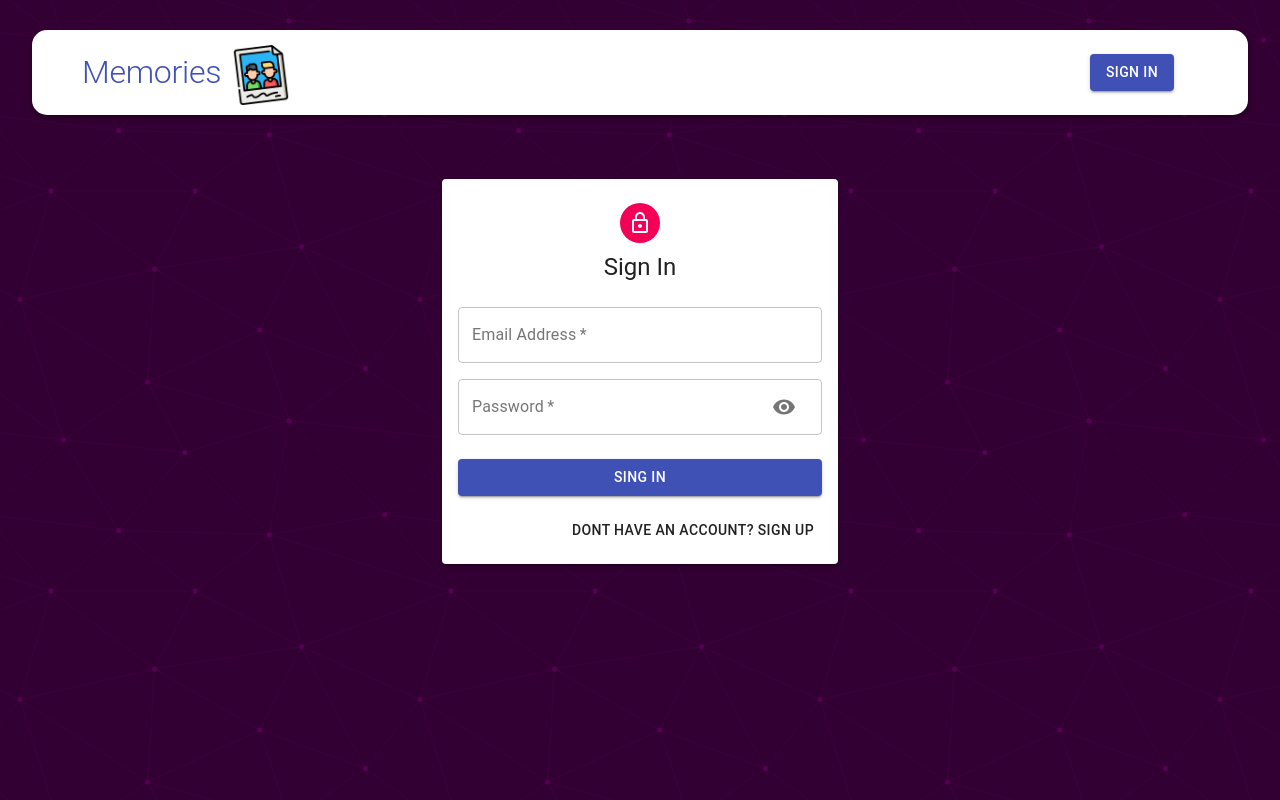
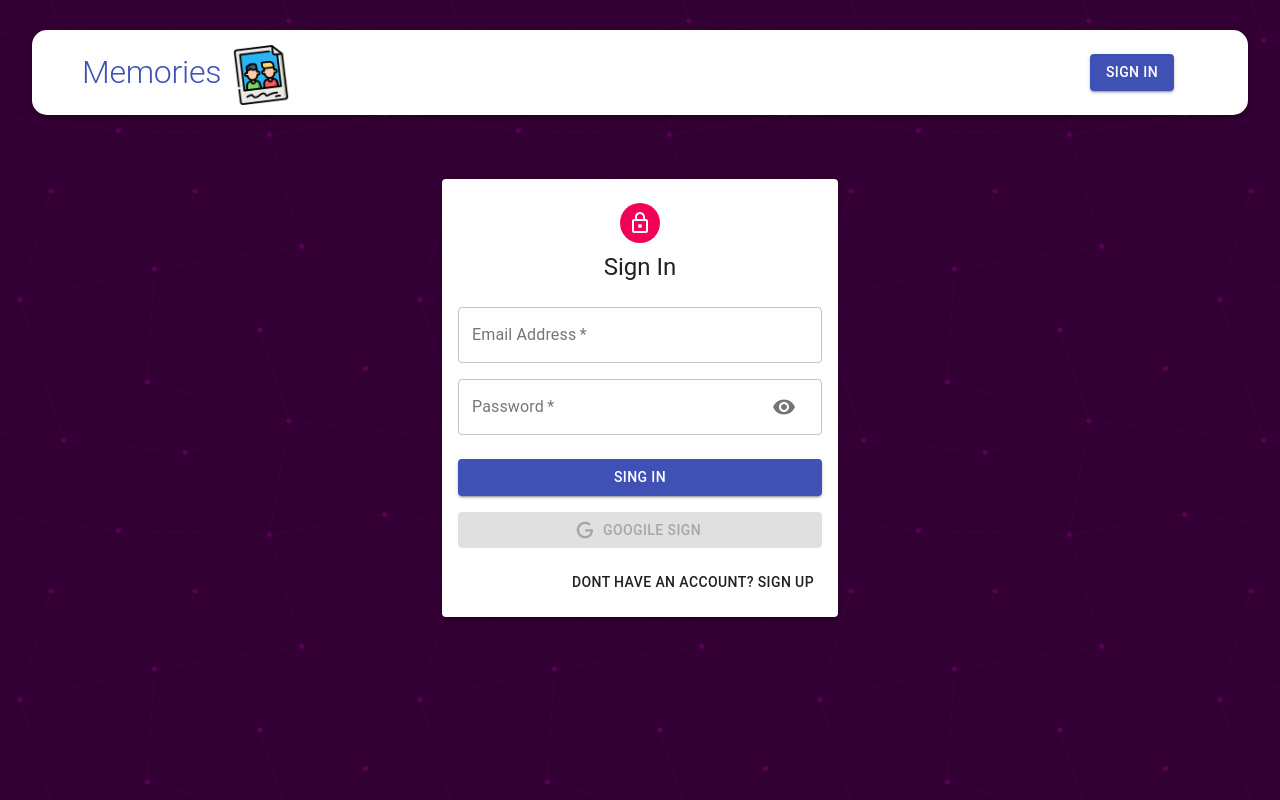
Before and after one commit to juneroy1/react-fullstack-client, a React (Create React App) app: page /auth in a window 1280 px wide. Built offline with nearby package versions, Linux system fonts and the light colour scheme.

Commit message:
implement google login perfectly

```diff
--- a/src/components/Auth/Auth.js
+++ b/src/components/Auth/Auth.js
@@ -1,10 +1,21 @@
 import React, { useState } from 'react'
 import { Avatar, Button, Paper, Grid, Typography, Container, TextField } from '@material-ui/core'
 import LockOutlinedIcon from '@material-ui/icons/LockOutlined'
+
+import {GoogleLogin} from 'react-google-login';
 // import Lock
 import useStyles from './styles'
 import Input from './Input'
+import Icon from './Icon';
+import { useDispatch } from 'react-redux';
+import {useHistory} from 'react-router-dom';
+import { AUTH, LOGOUT } from '../../constants/actionTypes';
+
+
+
 const Auth = () => {
+    const history = useHistory();
+    const dispatch = useDispatch();
     const classes = useStyles();
     const [showPassword, setShowPassword] = useState(false);
     const [isSignUp, setIsSignUp] = useState(false);
@@ -20,6 +31,23 @@
     const switchMode = () => {
         setIsSignUp((prevIsSignUp) => !prevIsSignUp );
         handleShowPassword(false);
+    }
+
+    const googleSucess = async (res) =>{
+        // console.log(res)
+        const result = res?.profileObj;
+        const token = res?.tokenId;
+
+        try {
+            dispatch({type: AUTH, data: {result, token}});
+
+            history.push('/')
+        } catch (error) {
+            console.log(error)
+        }
+    }
+    const googleFailure = () =>{
+        console.log("Google sign in was unsuccessful, Try again later")
     }
     return (
         <Container component="main" maxWidth="xs">
@@ -46,11 +74,30 @@
                         }
 
                     </Grid>
+
                     <Button type='submit' fullWidth variant='contained' color="primary" className={classes.submit}>
                         {
                             isSignUp?'Sign Up' : 'Sing In'
                         }
                     </Button>
+                    <GoogleLogin
+                        clientId='467456132560-159mb6g0ek8foa8k9f1bplkif34sglj7.apps.googleusercontent.com'
+                        render={(renderProps) => (
+                            <Button
+                            className={classes.googleButton}
+                            color="primary"
+                            fullWidth
+                            onClick={renderProps.onClick}
+                            disabled={renderProps.disabled}
+                            startIcon={<Icon/>}
+                            variant='contained'>
+                                Googile Sign
+                            </Button>
+                        )}
+                        onSuccess={googleSucess}
+                        onFailure={googleFailure}
+                        cookiePolicy='single_host_origin'
+                    />
                     <Grid container justifyContent='flex-end'>
                         <Grid item >
                             <Button onClick={switchMode}>
--- /dev/null
+++ b/src/components/Auth/Icon.js
@@ -0,0 +1,12 @@
+import React from 'react';
+
+const icon = () => (
+  <svg style={{ width: '20px', height: '20px' }} viewBox="0 0 24 24">
+    <path
+      fill="currentColor"
+      d="M21.35,11.1H12.18V13.83H18.69C18.36,17.64 15.19,19.27 12.19,19.27C8.36,19.27 5,16.25 5,12C5,7.9 8.2,4.73 12.2,4.73C15.29,4.73 17.1,6.7 17.1,6.7L19,4.72C19,4.72 16.56,2 12.1,2C6.42,2 2.03,6.8 2.03,12C2.03,17.05 6.16,22 12.25,22C17.6,22 21.5,18.33 21.5,12.91C21.5,11.76 21.35,11.1 21.35,11.1V11.1Z"
+    />
+  </svg>
+);
+
+export default icon;
--- a/src/components/Navbar/Navbar.js
+++ b/src/components/Navbar/Navbar.js
@@ -1,12 +1,26 @@
-import React from 'react'
-import {Link} from 'react-router-dom';
+import React, { useEffect, useState } from 'react'
+import {Link, useHistory, useLocation} from 'react-router-dom';
 import { AppBar, Avatar, Button, Toolbar, Typography } from '@material-ui/core'
 import useStyles from './styles'
 import memories from '../../images/memories.png';
+import { useDispatch } from 'react-redux';
+const Navbar = () => {
+    const location = useLocation();
+    const classes = useStyles();
+    const [user, setUser] = useState(JSON.parse(localStorage.getItem('profile')));
+    const dispatch = useDispatch();
+    const history = useHistory();
+    const logout = () => {
+        dispatch({type: 'LOGOUT'});
+        history.push('/auth');
+        setUser(null);
+    }
 
-const Navbar = () => {
-    const classes = useStyles();
-    const user = null;
+    useEffect(() => {
+        const token = user?.token;
+
+        setUser(JSON.parse(localStorage.getItem('profile')));
+    }, [location])
     return (
         <AppBar className={classes.appBar} position="static" color="inherit">
             <div className={classes.brandContainer}>
@@ -18,7 +32,7 @@
                     <div className={classes.profile}>
                         <Avatar className={classes.purple} alt={user.result.name} src={user.result.imageUrl}>{user.result.name.charAt(0)}</Avatar>
                         <Typography className={classes.userName} variant='h6'>{user.result.name}</Typography>
-                        <Button variant='contained' className={classes.logout} color="secondary">Logout</Button>
+                        <Button variant='contained' onClick={logout} className={classes.logout} color="secondary">Logout</Button>
 
                     </div>
                 ):(
--- a/src/constants/actionTypes.js
+++ b/src/constants/actionTypes.js
@@ -2,3 +2,5 @@
 export const UPDATE = 'UPDATE';
 export const DELETE = 'DELETE';
 export const FETCH_ALL = 'FETCH_ALL';
+export const AUTH = 'AUTH';
+export const LOGOUT = 'LOGOUT';
--- /dev/null
+++ b/src/reducers/auth.js
@@ -0,0 +1,18 @@
+import { AUTH, LOGOUT } from '../constants/actionTypes';
+
+
+const authReducers = (state = {authData: null}, action ) => {
+    switch (action.type) {
+        case AUTH:
+            console.log(action?.data);
+            localStorage.setItem('profile', JSON.stringify({...action?.data}))
+            return {...state, authData:action?.data};
+        case LOGOUT:
+            localStorage.clear();
+            return {...state, authData:null};
+        default:
+            return state;
+    }
+}
+
+export default authReducers;
--- a/src/reducers/index.js
+++ b/src/reducers/index.js
@@ -1,6 +1,8 @@
 import { combineReducers } from "redux";
 
 import posts from './posts'
+import auth from './auth'
 export default combineReducers({
     posts,
+    auth,
 });
```
